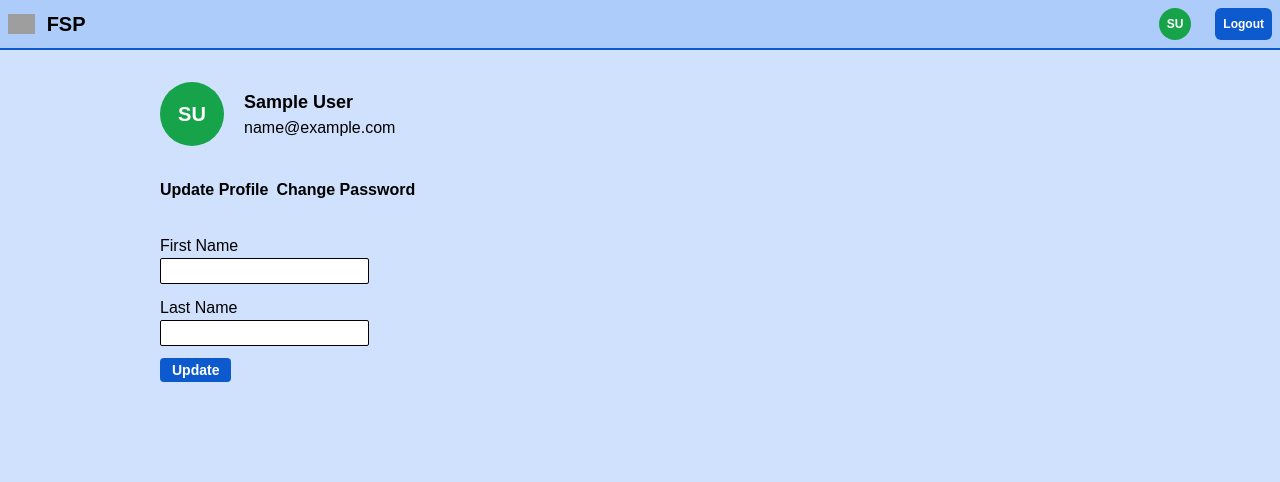
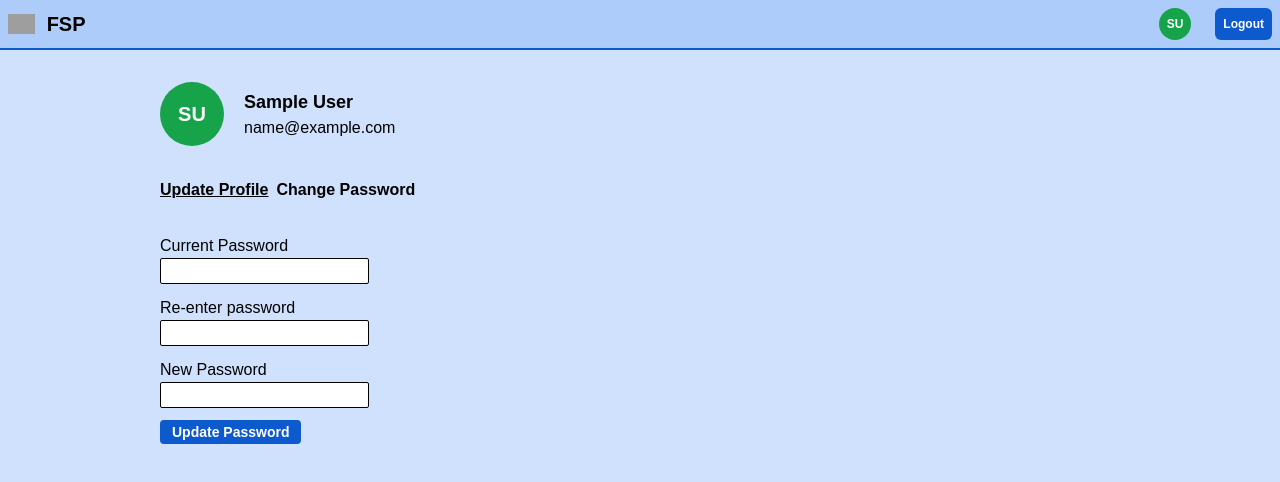
Before and after one commit to anandxs/FSPFrontend, a React (Vite) app: page /profile in a window 1280 px wide. Shown: the top 482 px of the page. Built offline with nearby package versions, Linux system fonts and the light colour scheme; no server answers; sample sign-in values are in the browser's storage; grey boxes are pictures that could not be loaded.

Commit message:
Update password

```diff
--- a/src/App.jsx
+++ b/src/App.jsx
@@ -28,10 +28,7 @@ function App() {
 					}
 				/>
 				<Route path="/load" element={<LoadUser />} />
-				<Route path="/profile" element={<Profile />}>
-					<Route index to="update" element={<UpdateProfile />} />
-					<Route to="passwordchange" element={<UpdateProfile />} />
-				</Route>
+				<Route path="/profile/*" element={<Profile />} />
 				<Route
 					path="/:ownerId/projects/:projectId"
 					element={
@@ -72,7 +69,6 @@ function App() {
 							</Suspense>
 						}
 					/>
-					<Route path="*" element={<Navigate element={<Dashboard />} />} />
 				</Route>
 			</Route>
 			<Route element={<UnAuthorizedOnly />}>
--- a/src/components/Profile/LoadUser.jsx
+++ b/src/components/Profile/LoadUser.jsx
@@ -23,10 +23,8 @@ const LoadUser = () => {
 			);
 
 			if (user.id === data?.id) {
-				console.log("going back to profile");
 				navigate("/profile");
 			} else {
-				console.log("logging in");
 				navigate("/");
 			}
 		}
--- a/src/components/Profile/ProfileNavbar.jsx
+++ b/src/components/Profile/ProfileNavbar.jsx
@@ -1,11 +1,19 @@
-import { NavLink } from "react-router-dom";
+import { NavLink, Routes, Route } from "react-router-dom";
+import UpdateProfile from "./UpdateProfile";
+import UpdatePassword from "./UpdatePassword";
 
 const ProfileNavbar = () => {
 	return (
-		<nav className="flex gap-2 text-xs sm:text-base font-semibold w-10/12 md:w-3/4 mt-8 mx-auto">
-			<NavLink to={"/profile/update"}>Update Profile</NavLink>
-			<NavLink to={"/profile/passwordchange"}>Change Password</NavLink>
-		</nav>
+		<>
+			<nav className="flex gap-2 text-xs sm:text-base font-semibold w-10/12 md:w-3/4 mt-8 mx-auto">
+				<NavLink to={"/profile"}>Update Profile</NavLink>
+				<NavLink to={"/profile/passwordchange"}>Change Password</NavLink>
+			</nav>
+			<Routes>
+				<Route index to="profile/passwordchange" element={<UpdatePassword />} />
+				<Route to="profile" element={<UpdateProfile />} />
+			</Routes>
+		</>
 	);
 };
 
--- /dev/null
+++ b/src/components/Profile/UpdatePassword.jsx
@@ -0,0 +1,118 @@
+import { useForm } from "react-hook-form";
+import { useNavigate } from "react-router-dom";
+import { useUpdatePasswordMutation } from "../../features/auth/authApiSlice";
+import { useState } from "react";
+
+const UpdatePassword = () => {
+	const [error, setError] = useState("");
+	const form = useForm();
+	const { register, watch, handleSubmit, formState, setValue } = form;
+	const { errors } = formState;
+
+	const [updatePassword] = useUpdatePasswordMutation();
+
+	const navigate = useNavigate();
+
+	const onSubmit = ({ currentPassword, newPassword }) => {
+		updatePassword({ currentPassword, newPassword })
+			.unwrap()
+			.then(() => {
+				console.log("password update success");
+				setValue("currentPassword", "");
+				setValue("confirmPassword", "");
+				setValue("newPassword", "");
+				setError("");
+			})
+			.catch((err) => {
+				if (err?.status === 400) {
+					setError("Incorrect password.");
+				}
+			});
+	};
+
+	return (
+		<div className="w-10/12 md:w-3/4 mt-8 mx-auto text-xs sm:text-base">
+			<form onSubmit={handleSubmit(onSubmit)} noValidate>
+				<p className="text-red-600 text-xs">{error}</p>
+				<div className="mb-3">
+					<label htmlFor="current-password" className="block font-medium">
+						Current Password
+					</label>
+					<input
+						type="password"
+						id="current-password"
+						className="block border border-black rounded-sm"
+						{...register("currentPassword", {
+							required: "This is a required field.",
+						})}
+					/>
+					<p className="text-red-600 text-xs">
+						{errors?.currentPassword?.message}
+					</p>
+				</div>
+				<div className="mb-3">
+					<label htmlFor="confirm-password" className="block font-medium">
+						Re-enter password
+					</label>
+					<input
+						type="password"
+						id="confirm-password"
+						className="block border border-black rounded-sm"
+						{...register("confirmPassword", {
+							validate: (val) => {
+								return (
+									watch("currentPassword") === val || "Passwords does not match"
+								);
+							},
+						})}
+					/>
+					<p className="text-red-600 text-xs">
+						{errors?.confirmPassword?.message}
+					</p>
+				</div>
+				<div className="mb-3">
+					<label htmlFor="newpassword" className="block font-medium">
+						New Password
+					</label>
+					<input
+						type="password"
+						id="newPassword"
+						className="block border border-black rounded-sm"
+						{...register("newPassword", {
+							required: "This is a required field.",
+							validate: {
+								requrieSixCharacters: (val) => {
+									return (
+										val.length >= 6 ||
+										"Password should be atleast 6 characters long."
+									);
+								},
+								containAtleastOneDigit: (val) => {
+									return (
+										/\d/.test(val) ||
+										"Password should contain atleast one digit."
+									);
+								},
+								containAtleastOneAlphabet: (val) => {
+									return (
+										/[a-z]/.test(val) ||
+										"Password should contain atleast one alphabet."
+									);
+								},
+							},
+						})}
+					/>
+					<p className="text-red-600 text-xs">{errors?.newPassword?.message}</p>
+				</div>
+				<button
+					type="submit"
+					className="bg-primary text-white font-semibold px-3 py-0.5 rounded text-sm"
+				>
+					Update Password
+				</button>
+			</form>
+		</div>
+	);
+};
+
+export default UpdatePassword;
--- a/src/features/auth/authApiSlice.js
+++ b/src/features/auth/authApiSlice.js
@@ -28,11 +28,18 @@ export const authApiSlice = apiSlice.injectEndpoints({
 		}),
 		updateUserInfo: builder.mutation({
 			query: (body) => ({
-				url: `api/profile`,
+				url: "api/profile",
 				method: "POST",
 				body,
 			}),
 			invalidatesTags: ["User"],
+		}),
+		updatePassword: builder.mutation({
+			query: (body) => ({
+				url: "api/profile/password",
+				method: "POST",
+				body,
+			}),
 		}),
 	}),
 });
@@ -43,4 +50,5 @@ export const {
 	useLogOutMutation,
 	useGetUserInfoQuery,
 	useUpdateUserInfoMutation,
+	useUpdatePasswordMutation,
 } = authApiSlice;
```
